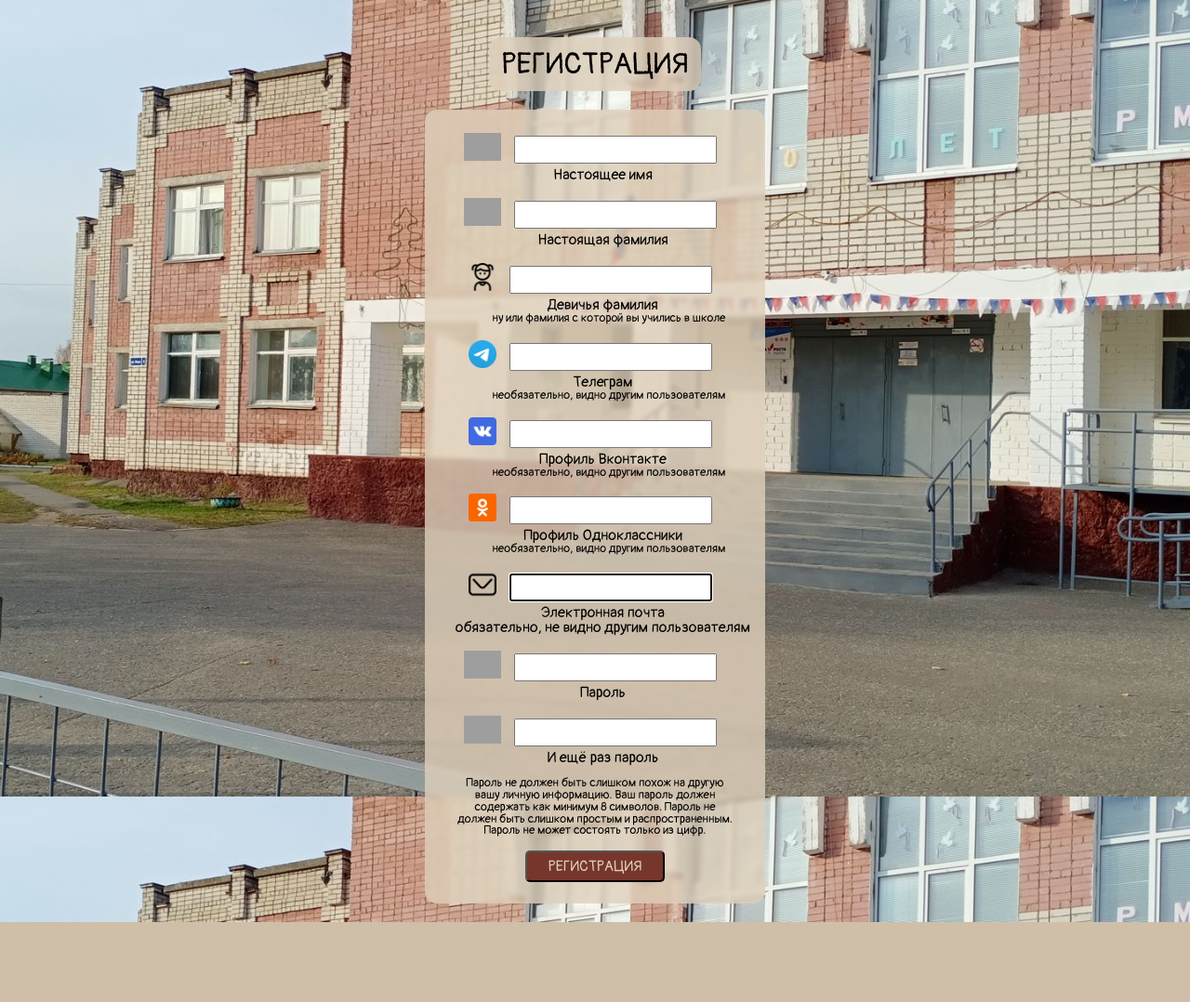
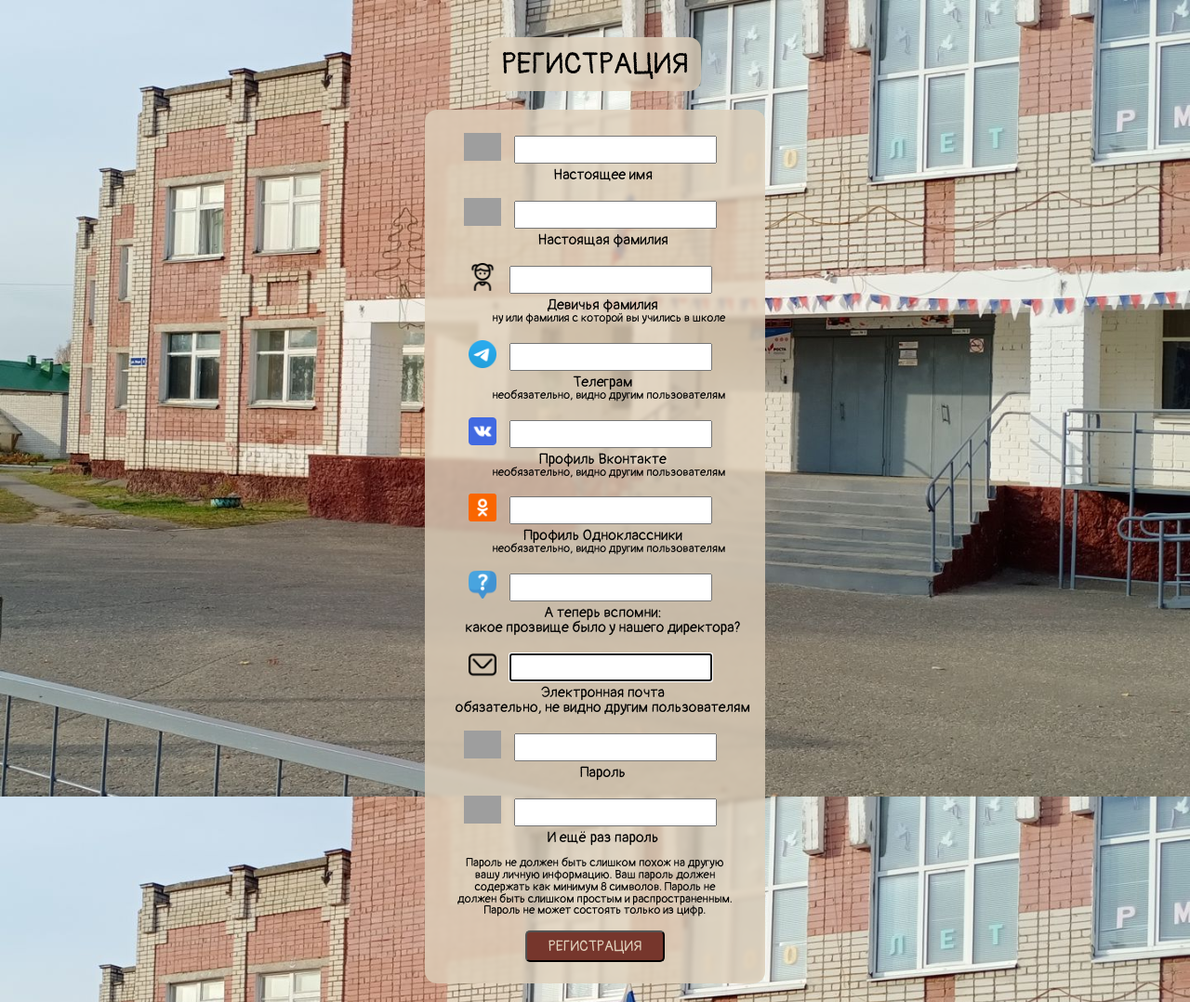
Before and after one commit to pavelkarmishin-svg/ClassReunion, a Django app: page /accounts/ in a window 1280 px wide. Shown: the whole page at 93% size. Before the commit the page ends 992 px from the top, so only its background shows below. Run offline with Django 5.2, Linux system fonts and the light colour scheme; grey boxes are pictures that could not be loaded.

Commit message:
Изменил регистрацию - перенёс контрольный вопрос в форму

```diff
--- a/templates/registration/register.html
+++ b/templates/registration/register.html
@@ -12,15 +12,7 @@
             </h1>
         </div>
         <br>
-        {% if form.errors %}
-            <div class="errors-container errors bordered">
-                <h2>Что-то пошло не так!</h2>
-                {{ form.errors }}
-                <img class = "icon_big" src="{% static 'reunion/img/icon_mistake.png' %}" alt="">
 
-            </div>
-            <br>
-        {% endif %}
         <div class="form-container bordered">
             <form method="post" class="form-container__form">
                 {% csrf_token %}
@@ -59,10 +51,16 @@
                     <h3>необязательно, видно другим пользователям</h3>
                 </div>
                 <div class="form-container__item">
+                    <img src="{% static 'reunion/img/icon_question.png' %}" alt="">
+                    {{ form.control_question }}
+                    <h2>А теперь вспомни: <br> какое прозвище было у нашего директора?</h2>
+                </div>
+                <div class="form-container__item">
                     <img src="{% static 'reunion/img/icon_email.png' %}" alt="">
                     {{ form.email }}
                     <h2>Электронная почта <br>обязательно, не видно другим пользователям</h2>
                 </div>
+
                 <div class="form-container__item">
                     <img src="{% static 'reunion/img/icon-password.png' %}" alt="">
                     {{ form.password1 }}
@@ -77,12 +75,18 @@
 Пароль не должен быть слишком простым и распространенным.
 Пароль не может состоять только из цифр.</p>
                 </div>
+                {% if form.errors %}
+                    <div class="errors-container errors bordered">
+                        <h2>Что-то пошло не так!</h2>
+                        {{ form.errors }}
+                        <img class = "icon_big" src="{% static 'reunion/img/icon_mistake.png' %}" alt="">
+                    </div>
+                    <br>
+                {% endif %}
                 <button type="submit" class="form-container__button button"> РЕГИСТРАЦИЯ</button>
             </form>
         </div>
         <br>
 
-
-
     </section>
 {% endblock %}
```
